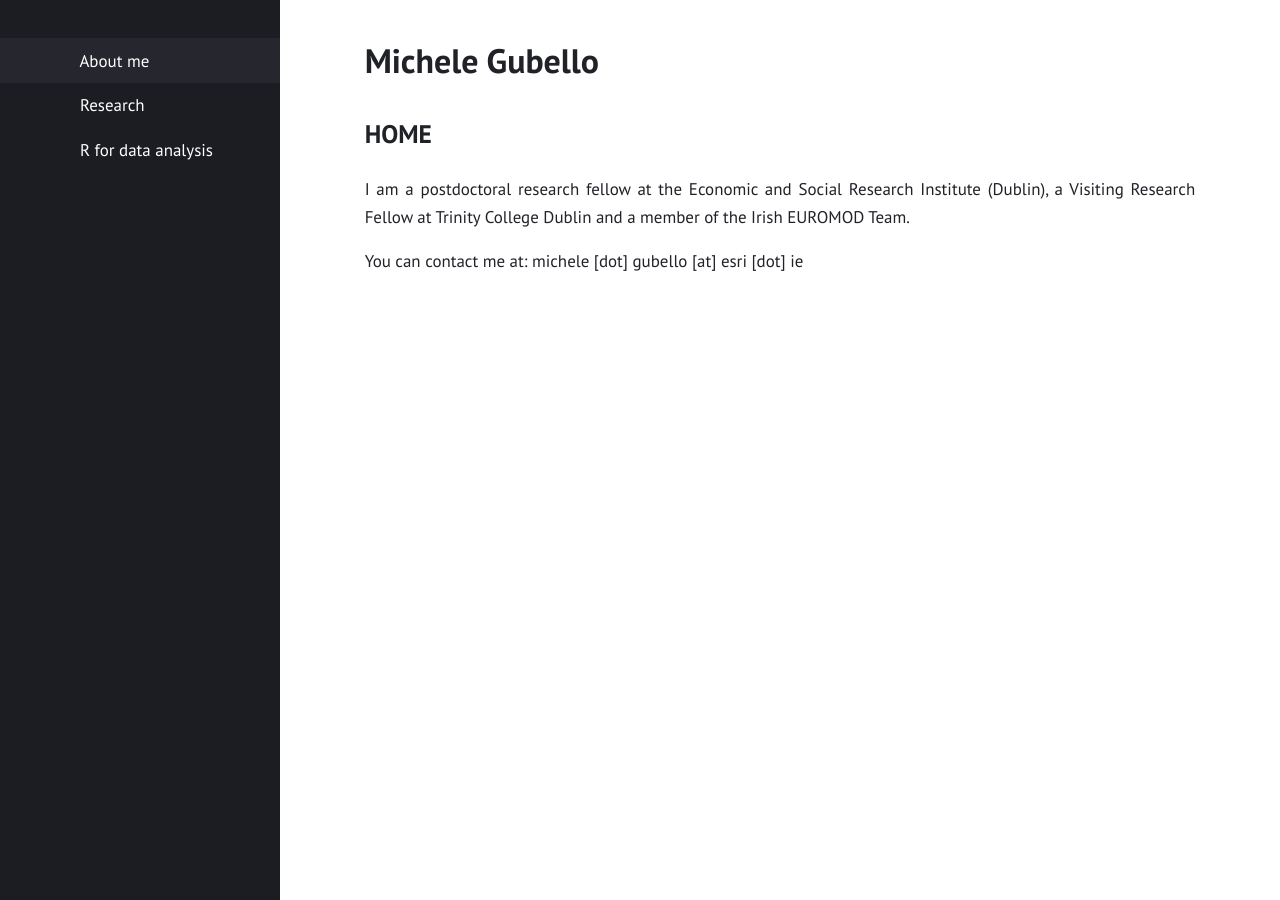
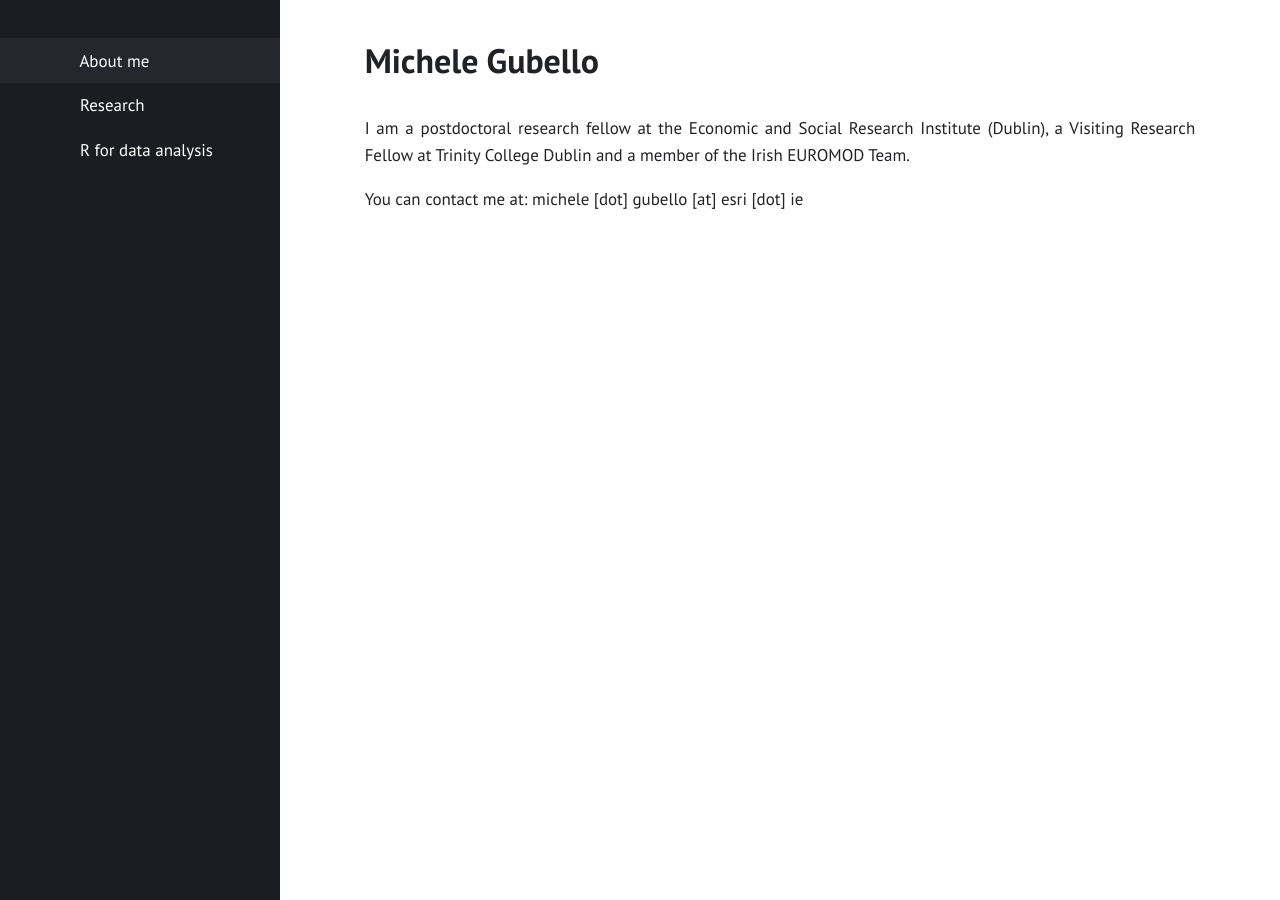
Before and after one commit to gubellom/gubellom.github.io, a Jekyll site: the page built from presentation.md, in a window 1280 px wide. Built offline with Jekyll 4.4.1, drawn with Linux system fonts in a browser that asks for light colours.

Commit message:
Update presentation.md
Signed-off-by: Michele Gubello <62111923+gubellom@users.noreply.github.com>

```diff
--- a/presentation.md
+++ b/presentation.md
@@ -25,7 +25,6 @@ permalink: "/"
   <div style="flex: 2; margin-left: 20px;">
     <p> -->
 
-  <h1>HOME</h1>
 I am a postdoctoral research fellow at the Economic and Social Research Institute (Dublin), a Visiting Research Fellow at Trinity College Dublin and a member of the Irish EUROMOD Team.  <!--<be>
 <br> -->
 
```
